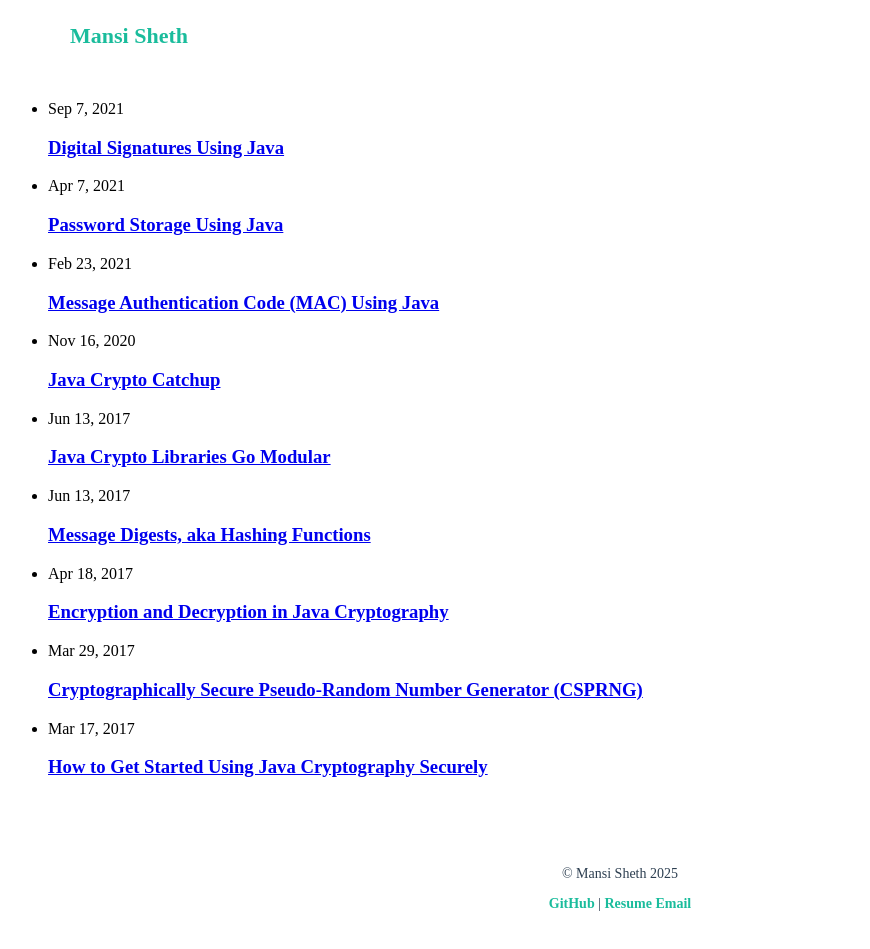
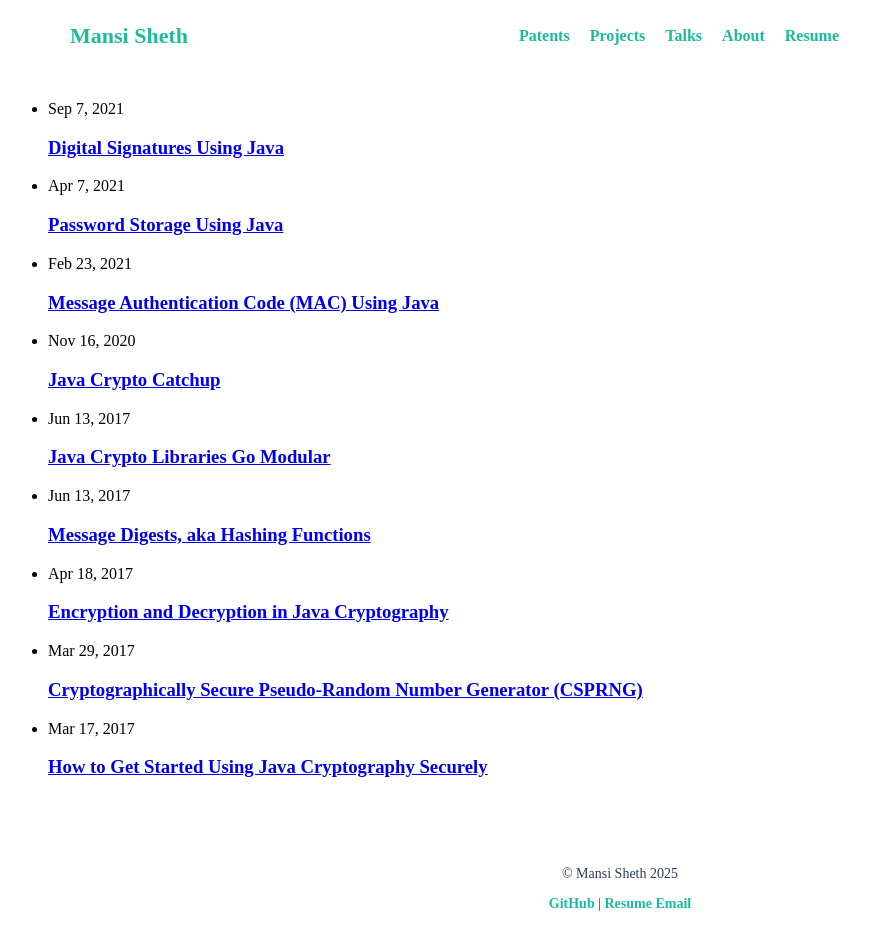
Before and after one commit to 1MansiS/1MansiS.github.io, a Jekyll site: the page built from index.markdown, in a window 1280 px wide. Shown: the whole page, without its empty margins (20-890 px from the left). Built offline with Jekyll 4.4.1, drawn with Linux system fonts in a browser that asks for light colours.

Commit message:
Update main.css

```diff
--- a/assets/main.css
+++ b/assets/main.css
@@ -62,7 +62,7 @@ main {
 }
 
 .site-nav a {
-    color: white;
+    color: #1abc9c;
     text-decoration: none;
     font-size: 16px;
     font-weight: bold;
@@ -112,3 +112,19 @@ main {
     max-width: 800px;
     margin: 0 auto;
 }
+
+/* --- Right-aligned Social Icons --- */
+.social-icons {
+    display: flex;
+    gap: 15px; /* Space between icons */
+}
+
+.social-icons img {
+    width: 24px; /* Adjust icon size */
+    height: 24px;
+    filter: brightness(0) invert(1); /* Makes SVGs white */
+}
+
+.social-icons a:hover img {
+    filter: brightness(0.8); /* Slight hover effect */
+}
```
